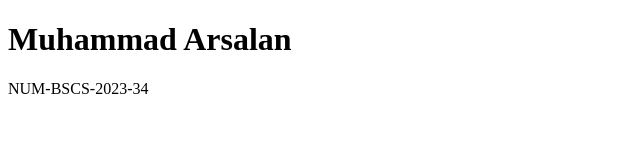
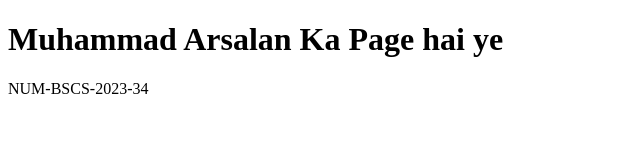
Before and after one commit to MuhammadArsalan16/webapp-MuhammadArsalan-334, a plain HTML site: page index.html in a window 1280 px wide. Shown: the whole page, without its empty margins (0-640 px from the left). Drawn offline with Linux system fonts and the light colour scheme.

Commit message:
Update header text in index.html

```diff
--- a/index.html
+++ b/index.html
@@ -5,7 +5,7 @@
 </head>
 <body>
 
-    <h1>Muhammad Arsalan</h1>
+    <h1>Muhammad Arsalan Ka Page hai ye</h1>
     <p>NUM-BSCS-2023-34</p>
 
 </body>
```
